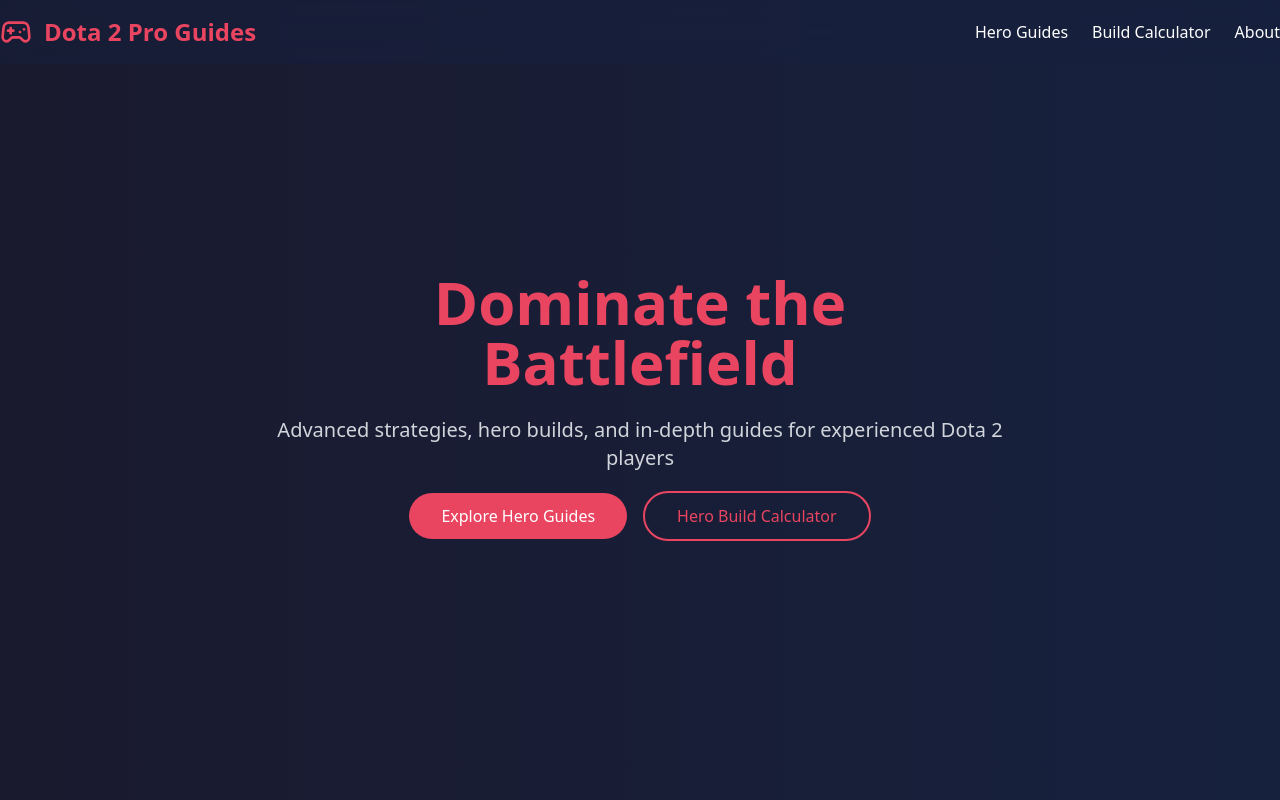
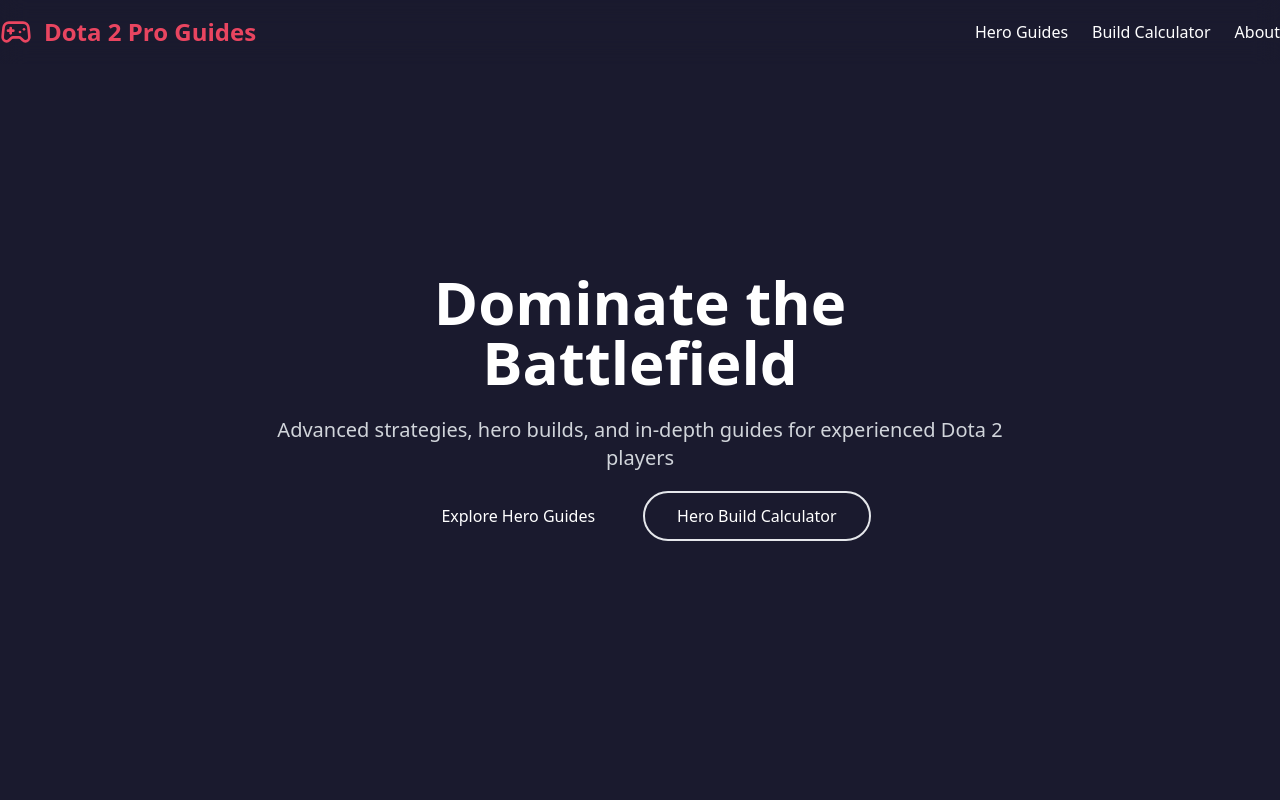
Before and after one commit to aloshhen/ai-project-135, a React (Vite) app: page / in a window 1280 px wide. Shown: the top 800 px of the page. Built offline with nearby package versions, Linux system fonts and the light colour scheme.

Commit message:
Update tailwind.config.js

```diff
--- a/tailwind.config.js
+++ b/tailwind.config.js
@@ -3,15 +3,26 @@
   theme: {
     extend: {
       colors: {
-        'dota-dark': '#1A1A2E',
-        'dota-accent': '#16213E',
-        'dota-highlight': '#0F3460',
-        'dota-text': '#E94560'
+        background: {
+          primary: '#0F172A',
+          secondary: '#1E293B'
+        },
+        primary: {
+          main: '#3B82F6',
+          light: '#60A5FA',
+          dark: '#2563EB'
+        },
+        text: {
+          primary: '#F9FAFB',
+          secondary: '#E5E7EB'
+        }
       },
-      backgroundImage: {
-        'dota-gradient': 'linear-gradient(to right, #1A1A2E, #16213E)'
+      borderRadius: {
+        'sm': '0.5rem',
+        'md': '0.75rem',
+        'lg': '1rem'
       }
-    },
+    }
   },
   plugins: [],
 }
```
